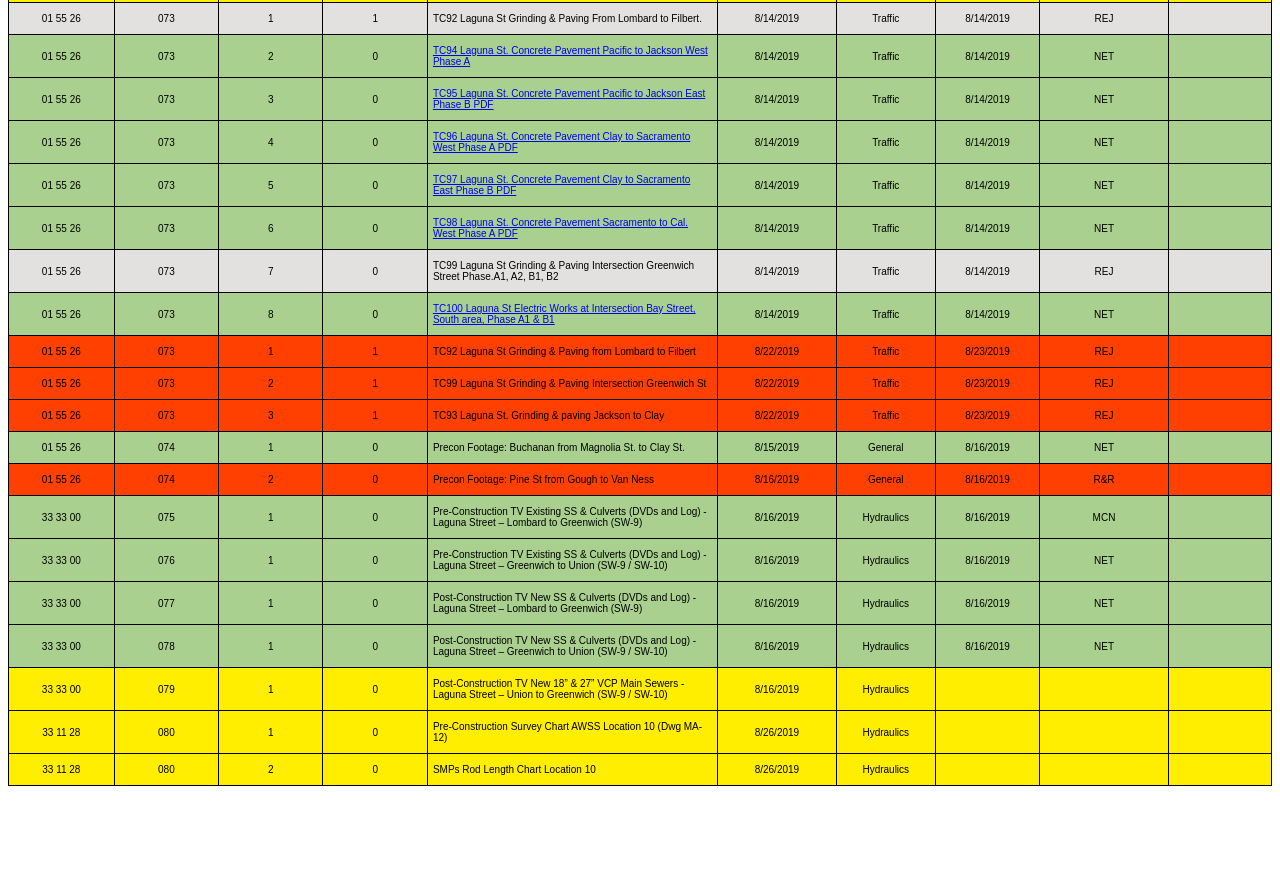
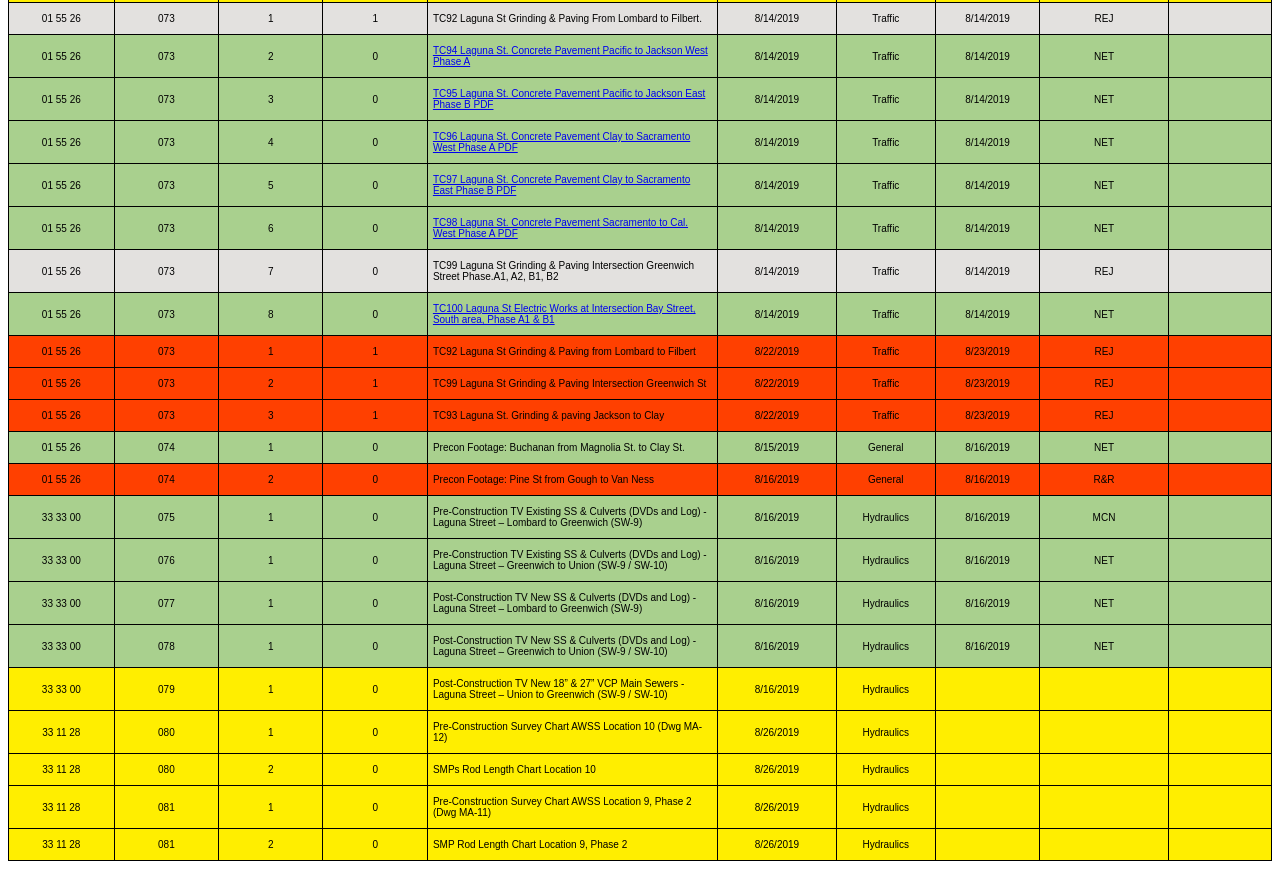
Before and after one commit to sfdpw/2937J, a plain HTML site: page index.html in a window 1280 px wide. Shown: the part 9210-10079 px from the top of the page. Before the commit the page ends 10004 px from the top, so only its background shows below. Drawn offline with Linux system fonts and the light colour scheme.

Commit message:
Add files via upload

```diff
--- a/index.html
+++ b/index.html
@@ -3195,6 +3195,30 @@
     <td class="tg-citc"></td>
     <td class="tg-citc"></td>
 </tr>
+<tr>
+    <td class="tg-citc">33 11 28</td>
+    <td class="tg-citc">081</td>
+    <td class="tg-citc">1</td>
+    <td class="tg-citc">0</td>
+    <td class="tg-citl">Pre-Construction Survey Chart AWSS Location 9, Phase 2 (Dwg MA-11)</td>
+    <td class="tg-citc">8/26/2019</td>
+    <td class="tg-citc">Hydraulics</td>
+    <td class="tg-citc"></td>
+    <td class="tg-citc"></td>
+    <td class="tg-citc"></td>
+</tr>
+<tr>
+    <td class="tg-citc">33 11 28</td>
+    <td class="tg-citc">081</td>
+    <td class="tg-citc">2</td>
+    <td class="tg-citc">0</td>
+    <td class="tg-citl">SMP Rod Length Chart Location 9, Phase 2</td>
+    <td class="tg-citc">8/26/2019</td>
+    <td class="tg-citc">Hydraulics</td>
+    <td class="tg-citc"></td>
+    <td class="tg-citc"></td>
+    <td class="tg-citc"></td>
+</tr>
 
 </table>
 
```
